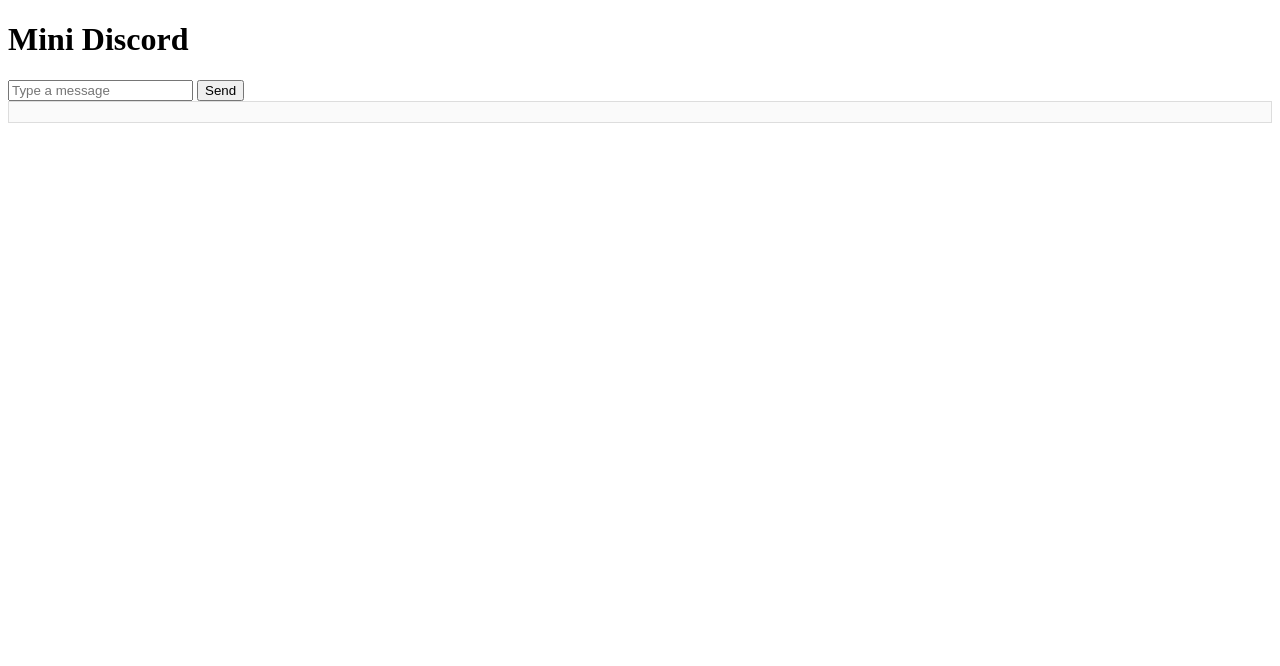
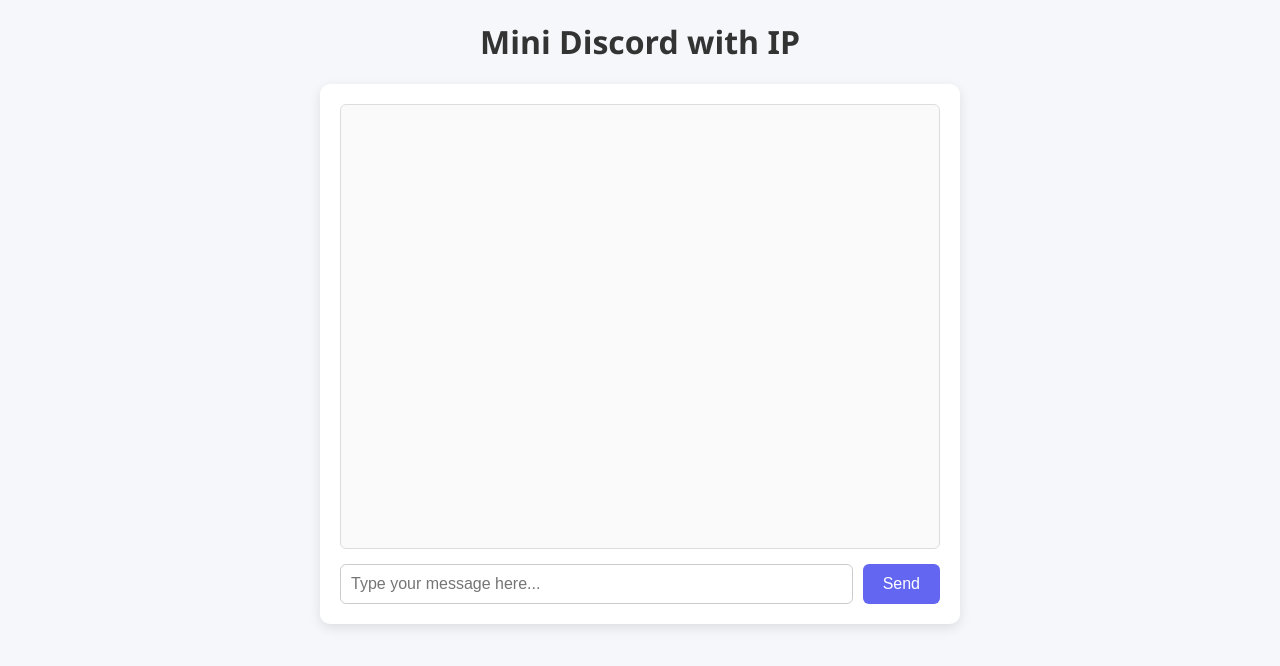
Before and after one commit to fsdfdfdsfs/minidiscord, a plain HTML site: page index.html in a window 1280 px wide. Drawn offline with Linux system fonts and the light colour scheme; no server answers.

Commit message:
Update index.html

```diff
--- a/index.html
+++ b/index.html
@@ -3,7 +3,7 @@
 <head>
   <meta charset="UTF-8" />
   <meta name="viewport" content="width=device-width, initial-scale=1" />
-  <title>Mini Discord</title>
+  <title>Mini Discord with IP</title>
 
   <!-- Firebase SDKs -->
   <script src="https://www.gstatic.com/firebasejs/9.6.10/firebase-app-compat.js"></script>
@@ -13,25 +13,105 @@
   <script src="javascriptReworked.js" defer></script>
 
   <style>
+    body {
+      font-family: 'Segoe UI', Tahoma, Geneva, Verdana, sans-serif;
+      background: #f5f7fa;
+      margin: 0; padding: 0;
+      display: flex; flex-direction: column; align-items: center;
+      min-height: 100vh;
+    }
+
+    h1 {
+      margin-top: 20px;
+      color: #333;
+    }
+
+    #chat-container {
+      width: 90%;
+      max-width: 600px;
+      background: white;
+      box-shadow: 0 4px 12px rgba(0,0,0,0.1);
+      border-radius: 10px;
+      padding: 20px;
+      display: flex;
+      flex-direction: column;
+      height: 500px;
+    }
+
     #messageList {
-      max-height: 400px;
+      flex-grow: 1;
       overflow-y: auto;
       border: 1px solid #ddd;
+      border-radius: 6px;
       padding: 10px;
-      font-family: Arial, sans-serif;
       background: #fafafa;
+      margin-bottom: 15px;
+      font-size: 14px;
+      line-height: 1.4;
     }
+
     .message {
-      padding: 5px;
-      margin-bottom: 5px;
-      border-bottom: 1px solid #eee;
+      padding: 8px 12px;
+      margin-bottom: 10px;
+      border-radius: 8px;
+      background: #e0e7ff;
+      color: #1e293b;
+      box-shadow: 0 1px 3px rgba(0,0,0,0.1);
+      word-break: break-word;
+    }
+
+    .message .ip {
+      display: block;
+      font-size: 10px;
+      color: #64748b;
+      margin-top: 5px;
+      font-style: italic;
+    }
+
+    #input-area {
+      display: flex;
+      gap: 10px;
+    }
+
+    #TypedMessage {
+      flex-grow: 1;
+      padding: 10px;
+      font-size: 16px;
+      border-radius: 6px;
+      border: 1px solid #ccc;
+      outline: none;
+      transition: border-color 0.3s ease;
+    }
+    #TypedMessage:focus {
+      border-color: #6366f1;
+      box-shadow: 0 0 6px #6366f1aa;
+    }
+
+    #sendBtn {
+      background: #6366f1;
+      color: white;
+      border: none;
+      padding: 0 20px;
+      font-size: 16px;
+      border-radius: 6px;
+      cursor: pointer;
+      transition: background-color 0.3s ease;
+    }
+    #sendBtn:hover {
+      background: #4f46e5;
     }
   </style>
 </head>
 <body>
-  <h1>Mini Discord</h1>
-  <input type="text" id="TypedMessage" placeholder="Type a message" />
-  <button onclick="addmessagestoscrn()">Send</button>
-  <div id="messageList"></div>
+
+  <h1>Mini Discord with IP</h1>
+  <div id="chat-container">
+    <div id="messageList"></div>
+    <div id="input-area">
+      <input type="text" id="TypedMessage" placeholder="Type your message here..." />
+      <button id="sendBtn" onclick="addmessagestoscrn()">Send</button>
+    </div>
+  </div>
+
 </body>
 </html>
```
